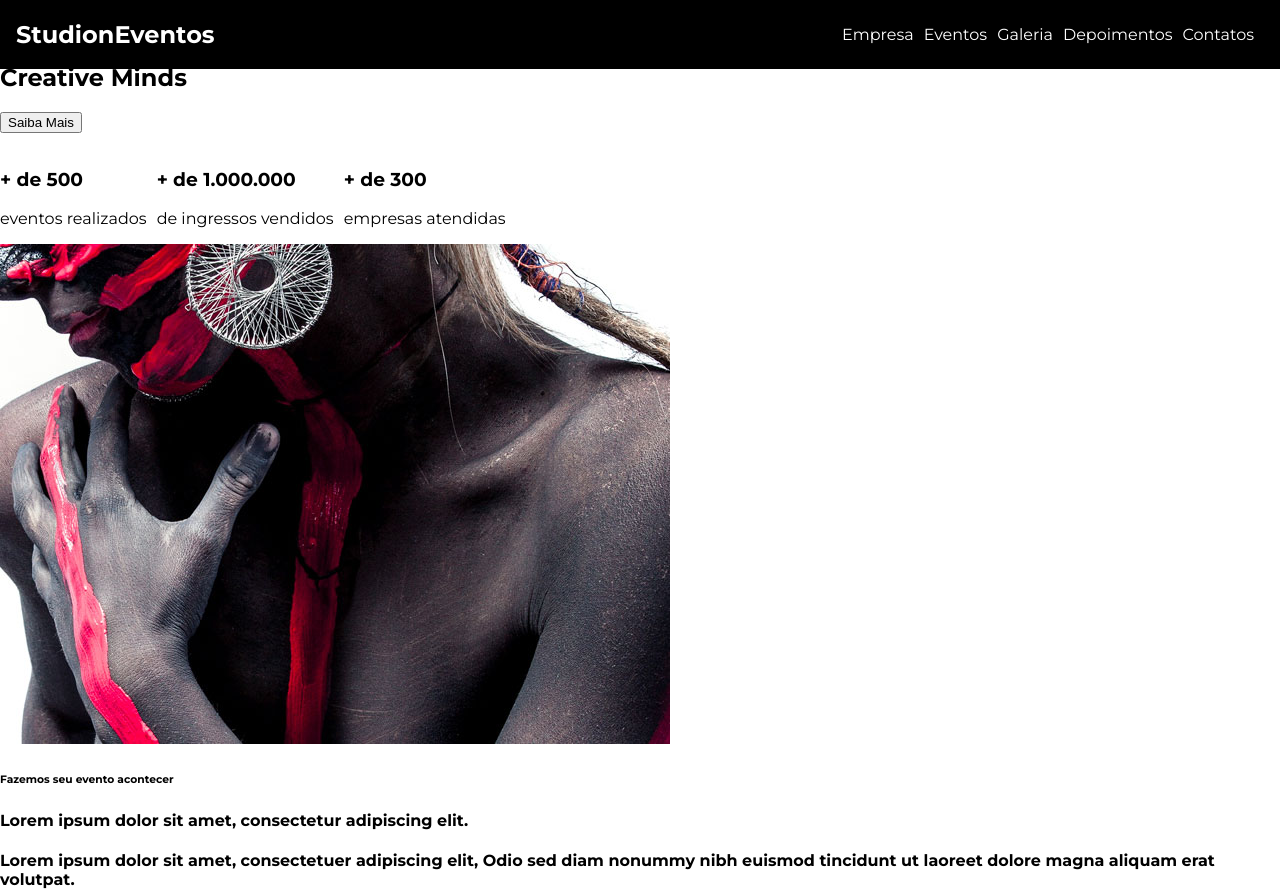
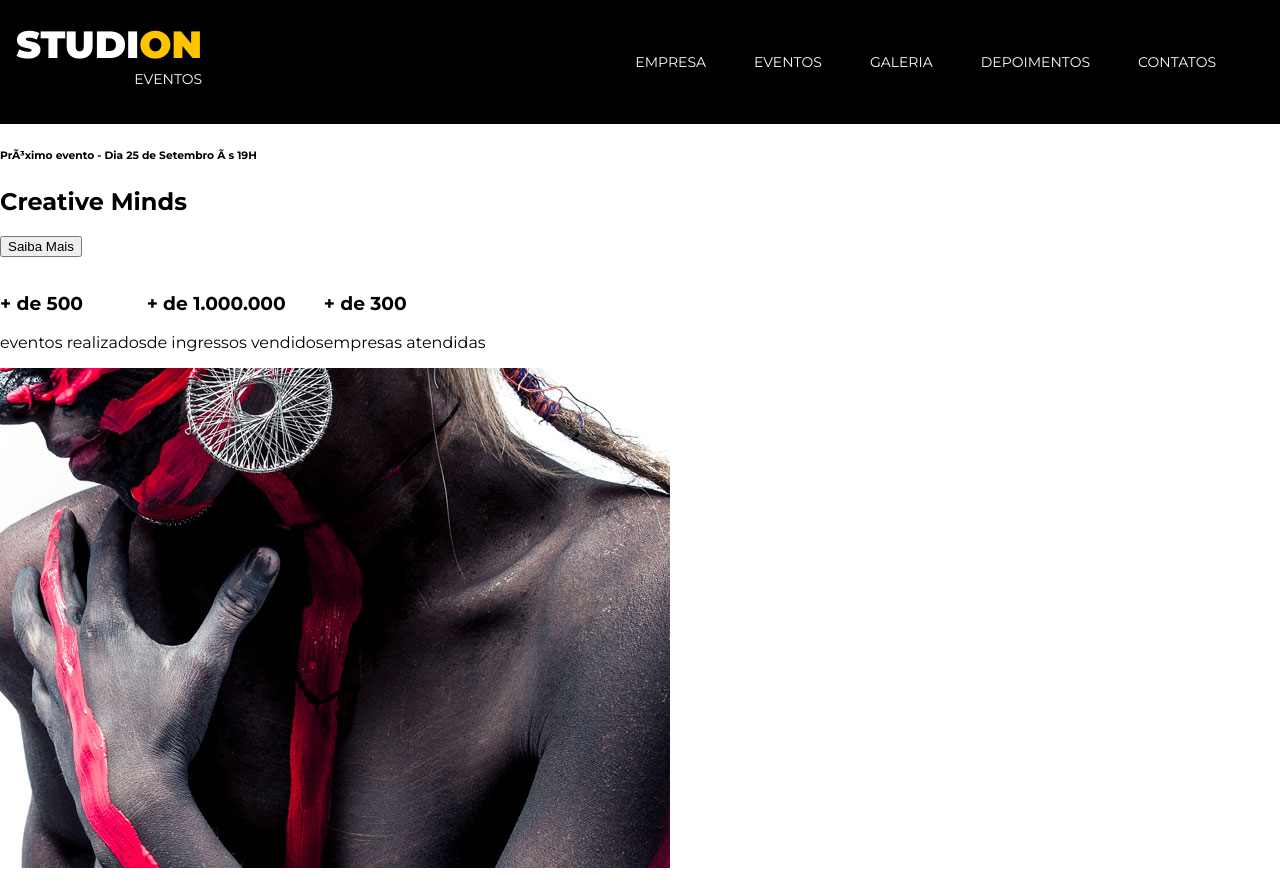
Before and after one commit to iversonsantosdev/studion, a website: page index.html in a window 1280 px wide. Shown: the top 892 px of the page. Drawn offline with Linux system fonts and the light colour scheme.

Commit message:
Stylized navigation bar

```diff
--- a/index.html
+++ b/index.html
@@ -10,7 +10,10 @@
 
  <body>
   <nav class="navbar">
-   <h1>Studi<span>on</span><span>Eventos</span></h1>
+   <h1 class="logo-studion">
+    Studi<span class="copy--primary">on</span>
+    <span class="logo-studion__subtitle">Eventos</span>
+  </h1>
     <ul class="navbar__links">
       <li>
         <a href="#empresa">
--- a/style.css
+++ b/style.css
@@ -1,16 +1,18 @@
-@import url('https://fonts.googleapis.com/css2?family=Montserrat:wght@400;700&display=swap');
+@import url('https://fonts.googleapis.com/css2?family=Montserrat:wght@400;700; 900&display=swap');
 
 *{
     box-sizing: border-box;
 }
 
  :root {
+   --color-primary: #ffc500;
    font-family: 'Montserrat', sans-serif;
    font-size: 16px;
  }
 
  body {
    margin: 0;
+   padding-top: 7.75rem;
  }
 
  ul {
@@ -19,9 +21,6 @@
   padding-left: 0;
  }
 
- li {
-  margin-right: 0.625rem;
- }
 
  .navbar{
    position: fixed;
@@ -32,10 +31,16 @@
    left: 0;
 
    width: 100vw;
+   height: 7.75rem;
    padding: 0 1rem;
 
    background-color: #000;
    color: #fff;
+  }
+  .navbar__links li {
+   margin-right: 3rem;
+   font-size: 0.875rem;
+   text-transform: uppercase;
   }
 
   .navbar__links {
@@ -46,3 +51,25 @@
     color: #fff;
     text-decoration: none;
   }
+
+  .navbar__links a:hover {
+    color: var(--color-primary )
+  }
+
+  .logo-studion {
+    font-size: 2.375rem;
+    font-weight: 900;
+    line-height: 1ch;
+    text-transform: uppercase;
+    text-align: right;
+  }
+
+  .logo-studion__subtitle {
+    font-weight: 400;
+    text-align: right;
+    font-size: 0.875rem;
+  }
+
+  .copy--primary {
+    color: var(--color-primary)
+  }
```
Lines whose indentation alone changed are shown as unchanged.
